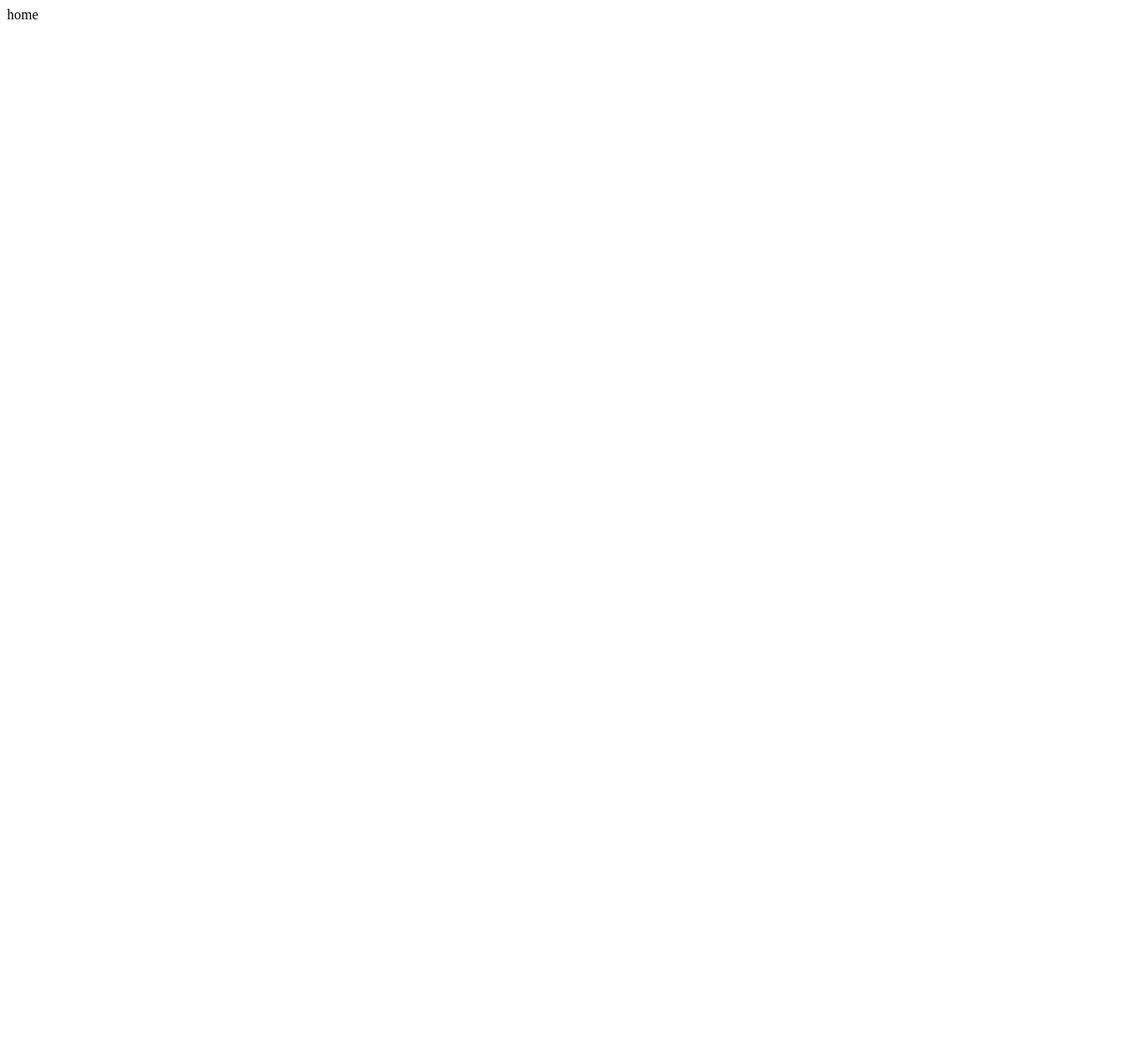
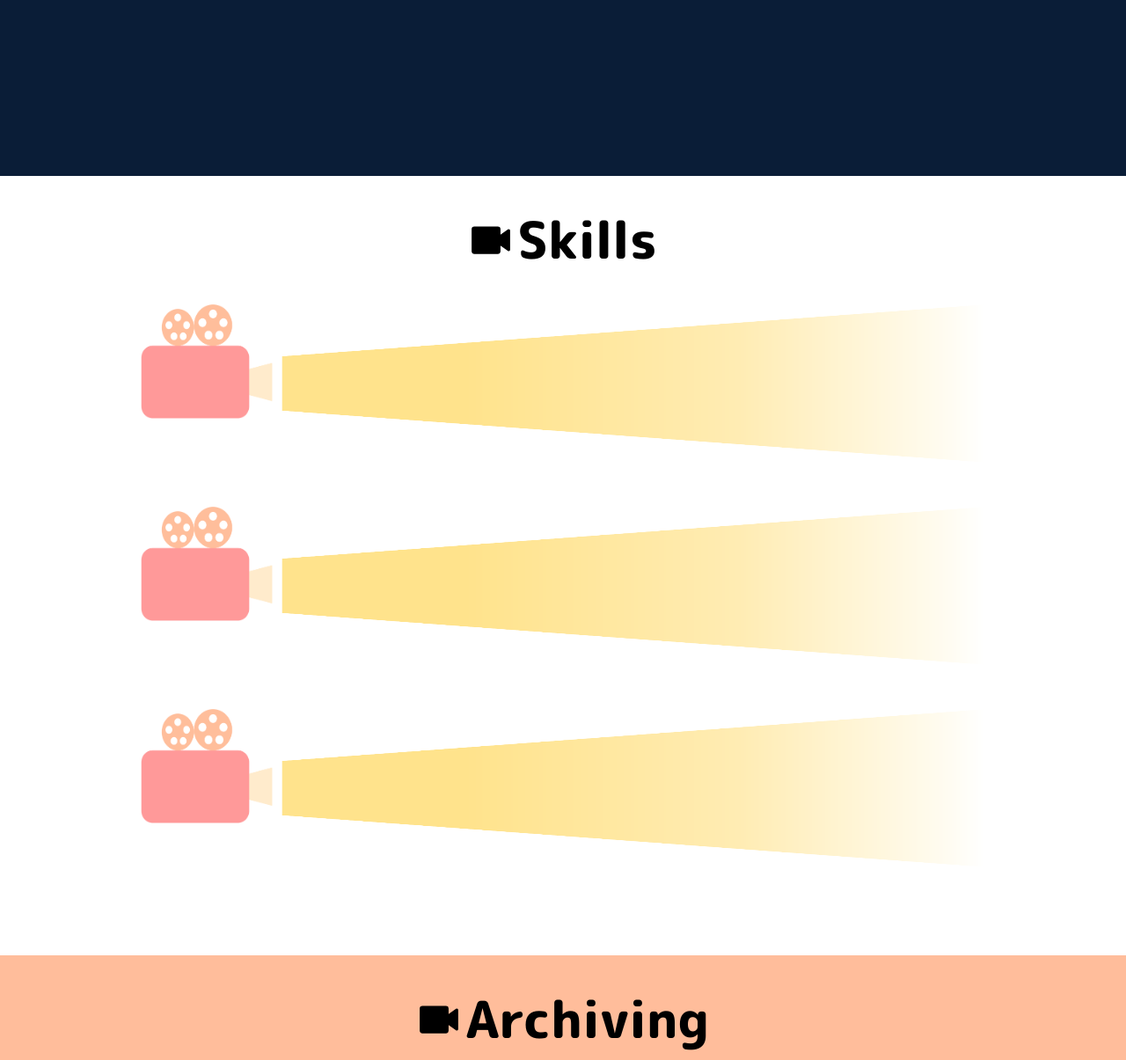
Before and after one commit to qlalf9824/qlalf9824.github.io, a Gatsby site: page / in a window 1280 px wide. Shown: the top 1205 px of the page at 88% size. Before the commit the page ends 800 px from the top, so only its background shows below. Built offline with nearby package versions, Linux system fonts and the light colour scheme; Gatsby itself is replaced by a stand-in of ours.

Commit message:
add archiving, career, skill, career, project file and image file

```diff
--- a/gatsby-config.js
+++ b/gatsby-config.js
@@ -8,13 +8,14 @@ module.exports = {
   plugins: [
     `gatsby-plugin-react-helmet`,
     `gatsby-plugin-image`,
-    // {
-    //   resolve: `gatsby-source-filesystem`,
-    //   options: {
-    //     name: `images`,
-    //     path: `${__dirname}/src/images`,
-    //   },
-    // },
+    `gatsby-transformer-json`,
+    {
+      resolve: `gatsby-source-filesystem`,
+      options: {
+        name: `data`,
+        path: `${__dirname}/src/data`,
+      },
+    },
     `gatsby-transformer-sharp`,
     `gatsby-plugin-sharp`,
     // this (optional) plugin enables Progressive Web App + Offline functionality
--- a/package.json
+++ b/package.json
@@ -5,12 +5,16 @@
   "version": "0.1.0",
   "author": "Kyle Mathews <mathews.kyle@gmail.com>",
   "dependencies": {
+    "@emotion/react": "^11.8.2",
+    "@emotion/styled": "^11.8.1",
     "gatsby": "^4.11.1",
+    "gatsby-plugin-emotion": "^7.11.0",
     "gatsby-plugin-image": "^2.11.1",
     "gatsby-plugin-offline": "^5.11.1",
     "gatsby-plugin-react-helmet": "^5.11.0",
     "gatsby-plugin-sharp": "^4.11.1",
     "gatsby-source-filesystem": "^4.11.1",
+    "gatsby-transformer-json": "^4.11.0",
     "gatsby-transformer-sharp": "^4.11.0",
     "prop-types": "^15.8.1",
     "react": "^17.0.1",
--- /dev/null
+++ b/src/components/Common/GlobalStyle.js
@@ -0,0 +1,32 @@
+import React from "react"
+import { Global, css } from "@emotion/react"
+
+const defaultStyle = css`
+  @import url("https://fonts.googleapis.com/css2?family=M+PLUS+Rounded+1c:wght@100;300;400;500;700;800;900&display=swap");
+
+  * {
+    padding: 0;
+    margin: 0;
+    box-sizing: border-box;
+    font-family: "Nanum Meyoungjo", serif;
+  }
+
+  html,
+  body,
+  #___gatsby {
+    height: 100%;
+  }
+
+  a,
+  a:hover {
+    color: inherit;
+    text-decoration: none;
+    cursor: pointer;
+  }
+`
+
+const GlobalStyle = function () {
+  return <Global styles={defaultStyle} />
+}
+
+export default GlobalStyle
--- /dev/null
+++ b/src/components/Main/Archiving.js
@@ -0,0 +1,64 @@
+import React from "react"
+import styled from "@emotion/styled"
+import Blog from "../../images/blog.png"
+import Git from "../../images/github.png"
+import Camera from "../../images/camera.svg"
+
+const Background = styled.div`
+  width: 100%;
+  background-color: #ffbd9b;
+  text-align: center;
+  padding: 30px 0 30px 0;
+`
+const ArchivingImage = styled.img`
+  width: 350px;
+  height: 500px;
+  box-shadow: 7px 3px 7px darkgrey;
+
+  @media (max-width: 768px) {
+    width: 300px;
+  }
+
+  @media (max-width: 540px) {
+    width: 150px;
+    height: 250px;
+    margin-bottom: 20px;
+  }
+`
+const ArchivingSpace = styled.div`
+  text-align: center;
+  padding: 40px 0 30px 0;
+  display: flex;
+  justify-content: space-evenly;
+`
+
+const Title = styled.p`
+  font-size: 58px;
+  font-weight: 800;
+  font-family: "M PLUS Rounded 1c", sans-serif;
+  display: flex;
+  justify-content: center;
+  align-items: center;
+`
+const TtileImage = styled.img`
+  width: 50px;
+  height: 50px;
+  margin-right: 5px;
+`
+
+const Archiving = function () {
+  return (
+    <Background>
+      <Title>
+        <TtileImage src={Camera} alt="타이틀 이미지" />
+        Archiving
+      </Title>
+      <ArchivingSpace>
+        <ArchivingImage src={Blog} alt="블로그"></ArchivingImage>
+        <ArchivingImage src={Git} alt="블로그"></ArchivingImage>
+      </ArchivingSpace>
+    </Background>
+  )
+}
+
+export default Archiving
--- /dev/null
+++ b/src/components/Main/Career.js
@@ -0,0 +1,36 @@
+import React from "react"
+import styled from "@emotion/styled"
+import Camera from "../../images/camera.svg"
+
+const Background = styled.div`
+  width: 100%;
+  height: 200px;
+  background-color: #ffeedb;
+  padding: 30px 0 30px 0;
+`
+const Title = styled.p`
+  font-size: 58px;
+  font-weight: 800;
+  font-family: "M PLUS Rounded 1c", sans-serif;
+  display: flex;
+  justify-content: center;
+  align-items: center;
+`
+const TtileImage = styled.img`
+  width: 50px;
+  height: 50px;
+  margin-right: 5px;
+`
+
+const Career = function () {
+  return (
+    <Background>
+      <Title>
+        <TtileImage src={Camera} alt="타이틀 이미지" />
+        Career
+      </Title>
+    </Background>
+  )
+}
+
+export default Career
--- /dev/null
+++ b/src/components/Main/Header.js
@@ -0,0 +1,21 @@
+import * as React from "react"
+import styled from "@emotion/styled"
+// import Me from "../../images/me.jpg"
+
+const Background = styled.div`
+  width: 100%;
+  background-color: #0a1d37;
+  height: 200px;
+`
+
+// const MainImage = styled.img`
+//   width: 200px;
+//   height: 300px;
+//   margin: 10px;
+// `
+
+const Header = () => {
+  return <Background>{/* <MainImage src={Me} /> */}</Background>
+}
+
+export default Header
--- /dev/null
+++ b/src/components/Main/Project.js
@@ -0,0 +1,36 @@
+import React from "react"
+import styled from "@emotion/styled"
+import Camera from "../../images/camera.svg"
+
+const Background = styled.div`
+  width: 100%;
+  height: 200px;
+  background-color: #ffd8cc;
+  padding: 30px 0 30px 0;
+`
+const Title = styled.p`
+  font-size: 58px;
+  font-weight: 800;
+  font-family: "M PLUS Rounded 1c", sans-serif;
+  display: flex;
+  justify-content: center;
+  align-items: center;
+`
+const TtileImage = styled.img`
+  width: 50px;
+  height: 50px;
+  margin-right: 5px;
+`
+
+const Project = function () {
+  return (
+    <Background>
+      <Title>
+        <TtileImage src={Camera} alt="타이틀 이미지" />
+        Projects
+      </Title>
+    </Background>
+  )
+}
+
+export default Project
--- /dev/null
+++ b/src/components/Main/Skill.js
@@ -0,0 +1,75 @@
+import React from "react"
+import styled from "@emotion/styled"
+import Camera from "../../images/camera.svg"
+import Filming from "../../images/filming.png"
+import Light from "../../images/light.png"
+
+const Background = styled.div`
+  width: 100%;
+  background-color: #fff;
+  padding: 30px 0 30px 0;
+`
+const Title = styled.p`
+  font-size: 58px;
+  font-weight: 800;
+  font-family: "M PLUS Rounded 1c", sans-serif;
+  display: flex;
+  justify-content: center;
+  align-items: center;
+`
+const TtileImage = styled.img`
+  width: 50px;
+  height: 50px;
+  margin-right: 5px;
+`
+
+const ContentSpace = styled.div`
+  text-align: center;
+  margin: 30px 0 20px 0;
+  display: flex;
+  flex-direction: column;
+  align-items: center;
+`
+
+const ContentImg = styled.img`
+  width: 150px;
+  height: 130px;
+`
+
+const ContentLight = styled.img`
+  width: 800px;
+  height: 180px;
+  margin-left: 10px;
+`
+
+const Content = styled.div`
+  margin-bottom: 50px;
+  display: flex;
+`
+
+const Skill = function () {
+  return (
+    <Background>
+      <Title>
+        <TtileImage src={Camera} alt="타이틀 이미지" />
+        Skills
+      </Title>
+      <ContentSpace>
+        <Content>
+          <ContentImg src={Filming} />
+          <ContentLight src={Light} />
+        </Content>
+        <Content>
+          <ContentImg src={Filming} />
+          <ContentLight src={Light} />
+        </Content>
+        <Content>
+          <ContentImg src={Filming} />
+          <ContentLight src={Light} />
+        </Content>
+      </ContentSpace>
+    </Background>
+  )
+}
+
+export default Skill
--- /dev/null
+++ b/src/data/Skills.json
@@ -0,0 +1,5 @@
+{
+  "data": {
+    "fronend": "react"
+  }
+}
--- a/src/pages/index.js
+++ b/src/pages/index.js
@@ -1,7 +1,22 @@
+import Archiving from "components/Main/Archiving"
+import Career from "components/Main/Career"
+import Project from "components/Main/Project"
+import Skill from "components/Main/Skill"
 import * as React from "react"
+import GlobalStyle from "components/Common/GlobalStyle"
+import Header from "components/Main/Header"
 
-const IndexPage = () => (
-  <div>home</div>
-)
+const IndexPage = () => {
+  return (
+    <div>
+      <GlobalStyle />
+      <Header />
+      <Skill />
+      <Archiving />
+      <Project />
+      <Career />
+    </div>
+  )
+}
 
 export default IndexPage
```
Also changed, not shown: jsconfig.json (added, +8 -0 lines), src/images/blog.png (added), src/images/camera.svg (added), src/images/filming.png (added), src/images/github.png (added), src/images/light.png (added), src/images/me.jpg (added), 1 other file.
